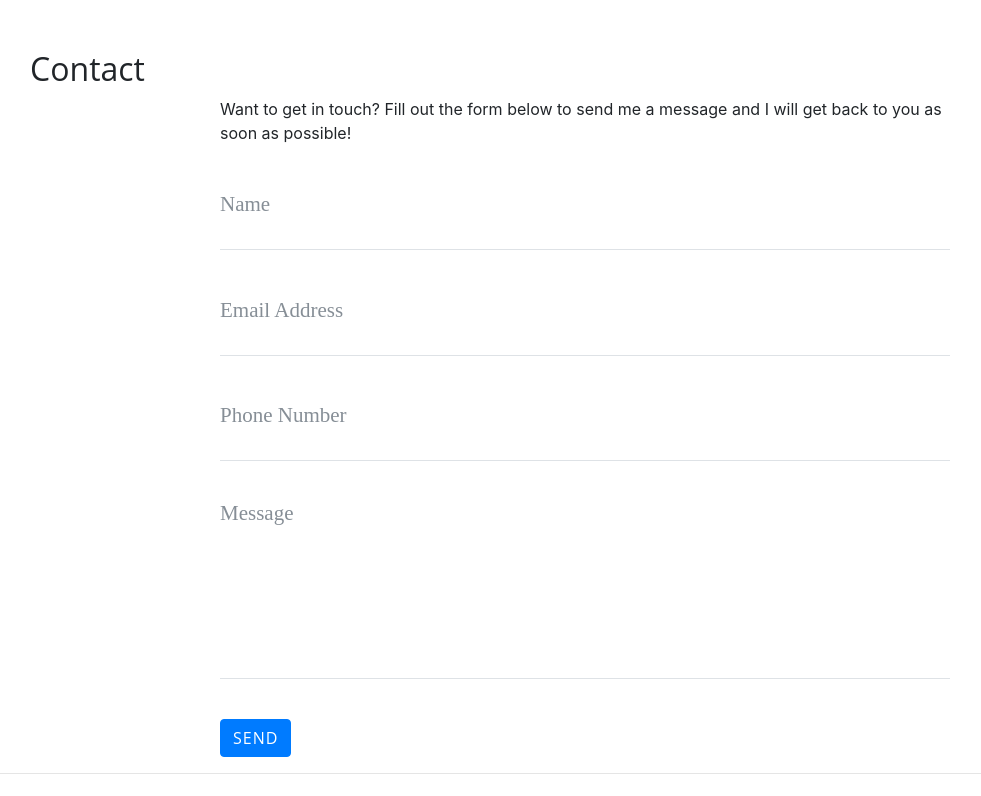
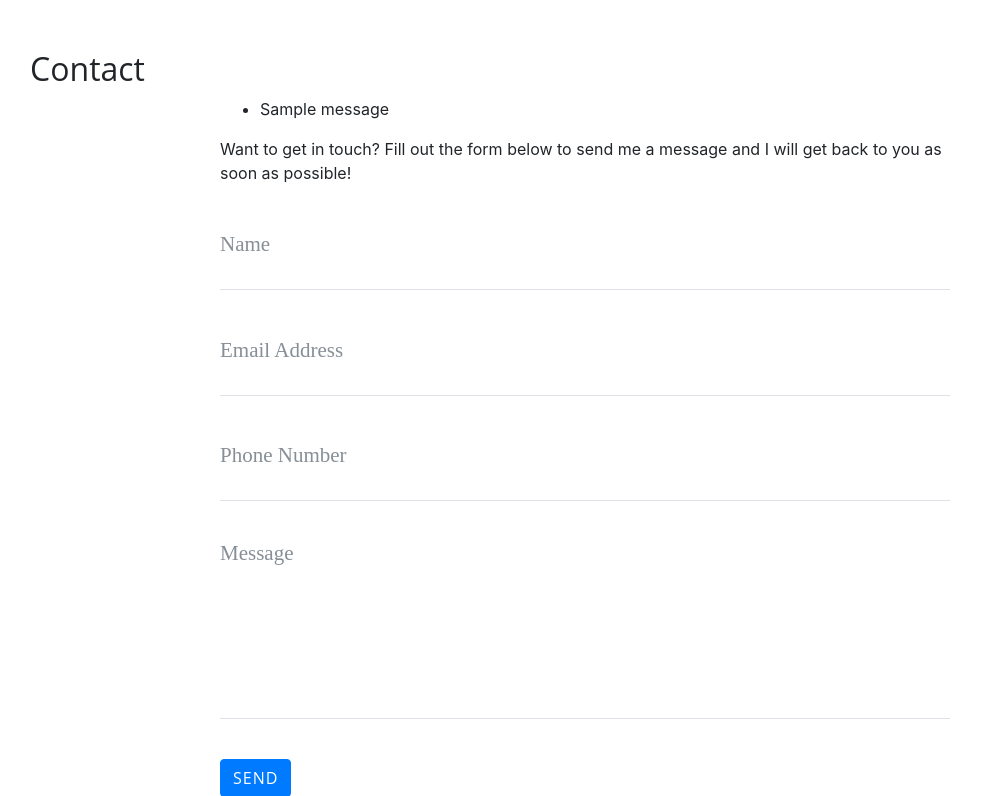
Before and after one commit to DelroyBrown28/flaskApp, a Flask app: page /contact.html in a window 1280 px wide. Shown: the part 532-1328 px from the top of the page, without its empty margins (55-1036 px from the left). Run offline with Flask 2, Linux system fonts and the light colour scheme; one stand-in notice (Sample message) is shown; some libraries are stand-ins or nearby versions.

Commit message:
Flash App providing feedback to user

```diff
--- a/app.py
+++ b/app.py
@@ -1,9 +1,10 @@
 import os
 import json
-from flask import Flask, render_template, request
+from flask import Flask, render_template, request, flash
 
 
 app = Flask(__name__)
+app.secret_key = "some_secret"
 
 
 @app.route('/')
@@ -35,7 +36,8 @@ def about_member(member_name):
 @app.route('/contact.html', methods=['GET', 'POST'])
 def contact():
     if request.method == "POST":
-        print(request.form)
+        flash("Thanks {}, we have received your message!".format(
+            request.form["email"]))
 
     return render_template('contact.html', page_title="Contact")
 
--- a/templates/contact.html
+++ b/templates/contact.html
@@ -4,6 +4,15 @@
 
 <div class="row">
     <div class="col-lg-8 col-md-10 mx-auto">
+        {% with messages = get_flashed_messages() %}
+        {% if messages %}
+        <ul class="flashes">
+            {% for message in messages %}
+            <li>{{ message }}</li>
+            {% endfor %}
+        </ul>
+        {% endif %}
+        {% endwith %}
         <p>Want to get in touch? Fill out the form below to send me a message and I will get back to you as soon as
             possible!</p>
         <form method="POST" name="sentMessage" id="contactForm" novalidate>
```
